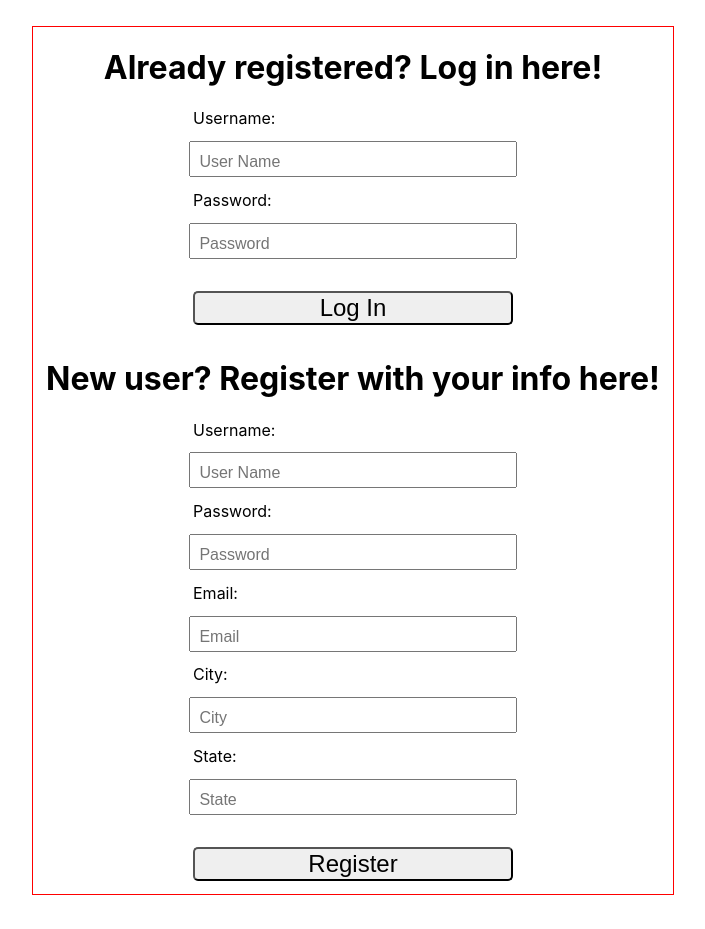
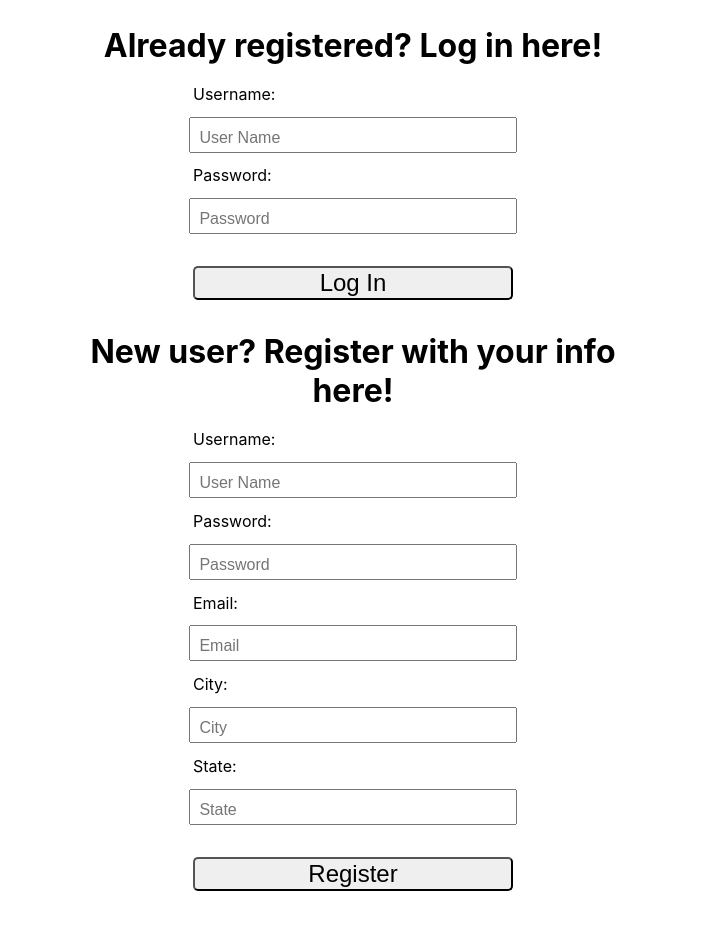
Before and after one commit to Build-Week-Foodie-Fun-4/Front-End, a React (Create React App) app in the folder foodiefunreact/: page / in a window 1280 px wide. Shown: the whole page, without its empty margins (287-992 px from the left). Built offline with nearby package versions, Linux system fonts and the light colour scheme.

Commit message:
Basic Styling complete. Will have to wait to discuss styling with other team members for colors and fonts

```diff
--- a/foodiefunreact/src/Styles/Style.js
+++ b/foodiefunreact/src/Styles/Style.js
@@ -1,7 +1,7 @@
 import styled from 'styled-components';
 
 export const StyledFormDiv = styled.div`
-    border: 1px solid red;
+    // border: 1px solid red;
     width: 50%;
     margin: 0 auto;
     margin-top: 2%;
@@ -34,3 +34,8 @@ export const StyledLabel = styled.label`
     text-align: left;
     margin-left: 25%;
 `;
+
+export const StyledH1 = styled.h1`
+    font-size: 2rem;
+    margin: 3%;
+`;
--- a/foodiefunreact/src/components/LogInRegister.js
+++ b/foodiefunreact/src/components/LogInRegister.js
@@ -1,6 +1,6 @@
 import React, { useState, useEffect } from 'react';
 import axiosWithAuth from './axiosWithAuth';
-import {StyledFormDiv, StyledInput, StyledButton, StyledLabel} from '../Styles/Style';
+import {StyledFormDiv, StyledInput, StyledButton, StyledLabel, StyledH1} from '../Styles/Style';
 
 const LoginRegister = props => {
   const [ credentials, setCredentials ] = useState({
@@ -58,7 +58,7 @@ const LoginRegister = props => {
 
   return(
     <StyledFormDiv>
-      <h1>Already registered?  Log in here!</h1>
+      <StyledH1>Already registered?  Log in here!</StyledH1>
       <form onSubmit={login}>
         <StyledLabel htmlFor='username'>Username:</StyledLabel>
         <StyledInput
@@ -83,7 +83,7 @@ const LoginRegister = props => {
         {/* {isFetching && 'logging in...'} */}
       </form>
 
-      <h1>New user?  Register with your info here!</h1>
+      <StyledH1>New user?  Register with your info here!</StyledH1>
       <form onSubmit={register}>
         <StyledLabel htmlFor='regUserName'>Username:</StyledLabel>
         <StyledInput
```
